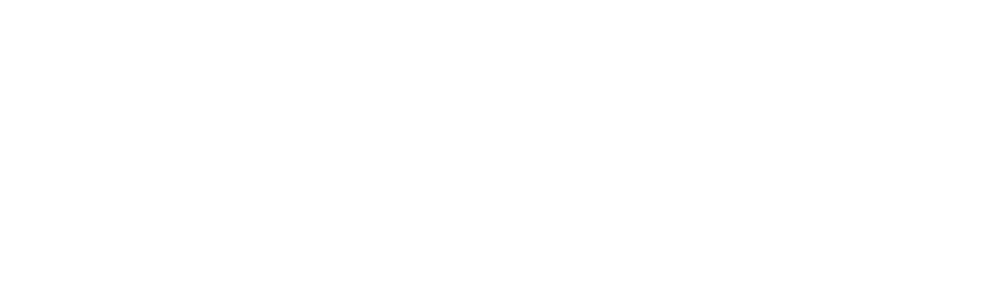
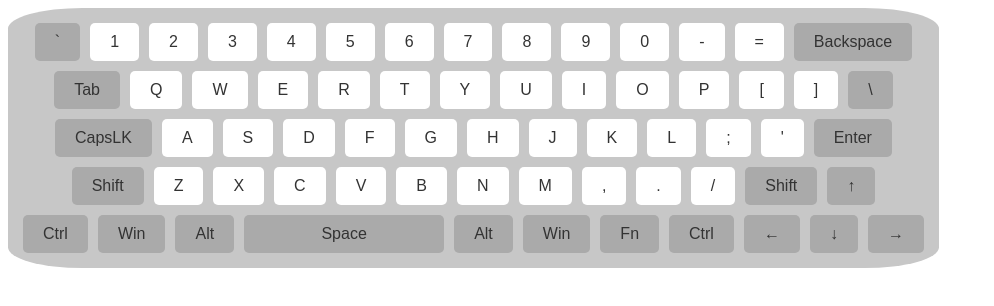
Before and after one commit to 1223Daniil/virtual-keyboard, a website with bundled scripts: page index.html in a window 1280 px wide. Shown: the whole page, without its empty margins (0-994 px from the left). Built offline with nearby package versions, Linux system fonts and the light colour scheme.

Commit message:
feat: Дабавил HTML через JS и начальную функциональность кнопок

```diff
--- a/JS/index.js
+++ b/JS/index.js
@@ -1,3 +1,37 @@
 
-let keyboard = document.createElement('div')
-console.log(keyboard);
+import { RenderHTML } from './render.js';
+RenderHTML();
+
+ let button = document.querySelectorAll('button')
+
+
+ for (let i = 0; i < button.length; i++) {
+
+
+     button[i].setAttribute('keyname', button[i].innerText)
+     button[i].setAttribute('LowerCaseName', button[i].innerText.toLowerCase())
+    }
+
+    window.addEventListener('keydown', function (evt) {
+        for (let i = 0; i < button.length; i++) {
+            if (evt.key ==  button[i].getAttribute('keyname') || evt.key == button[i].getAttribute('LowerCaseName')) {
+                button[i].classList.add('active')
+            }
+
+        }})
+
+        window.addEventListener('keyup', function (evt) {
+            for (let i = 0; i < button.length; i++) {
+                if (evt.key ==  button[i].getAttribute('keyname') || evt.key == button[i].getAttribute('LowerCaseName')) {
+                    button[i].classList.remove('active')
+                }
+
+            }})
+
+
+
+
+// По клику мыши стили
+//  button[i].addEventListener('click', function (evt) {
+//     button[i].className = 'active'
+//      })
--- /dev/null
+++ b/JS/render.js
@@ -0,0 +1,89 @@
+
+
+export function RenderHTML() {
+
+// Создаём элементы
+let body = document.querySelector('body');
+let container = document.createElement('main');
+let keyboard = document.createElement('div');
+let button = document.createElement('button');
+
+let row_One = document.createElement('div');
+let row_Two = document.createElement('div');
+let row_Tree = document.createElement('div');
+let row_Four = document.createElement('div');
+let row_Five = document.createElement('div');
+
+
+
+// Специальные символы
+    let specialKey = ['`', 'Backspace', 'Tab','&bsol;', 'CapsLK',"Enter", 'Shift','Shift', '↑', 'Ctrl', 'Win', 'Alt', 'Space', 'Alt', 'Win', 'Fn', 'Ctrl', '←', '↓', '→']
+
+    // Массив символов для клавишь
+     let row_Keycap_One = ['`','1', '2', '3', '4', '5', '6', '7', '8', '9', '0', '-', '=', 'Backspace'];
+     let row_Keycap_Two = ['Tab', 'Q', 'W', 'E', 'R', 'T', 'Y', 'U', 'I', 'O', 'P', '[', ']', '&bsol;']
+     let row_Keycap_Tree = ['CapsLK','A','S','D','F','G','H','J','K','L',';',"'", "Enter"]
+     let row_Keycap_Four = ['Shift', 'Z', 'X', 'C', 'V', 'B', 'N', 'M', ',', '.', '/', 'Shift', '↑']
+     let row_Keycap_Five = ['Ctrl', 'Win', 'Alt', 'Space', 'Alt', 'Win', 'Fn', 'Ctrl', '←', '↓', '→']
+
+
+
+// Функция появления рядов
+function renderRow(row, keycap) {
+    for (let i = 0; i <= keycap.length - 1; i++) {
+
+
+
+        // Дабовление кнопок
+        let button = document.createElement('button');
+        row.append(button)
+         button.innerHTML = keycap[i]
+
+
+
+
+        //  Стили для specialKey
+         for (let j = 0; j < specialKey.length; j++) {
+
+            if (keycap[i] == specialKey[j]) {
+                button.className = 'special-key'
+             }
+             if (keycap[i] == 'Space') {
+                button.className = 'special-key'
+                button.classList.add('space')
+             }
+           }
+
+    }
+}
+
+
+
+
+
+// Вызываю функцию для каждого массива
+renderRow(row_One, row_Keycap_One)
+renderRow(row_Two, row_Keycap_Two)
+renderRow(row_Tree, row_Keycap_Tree)
+renderRow(row_Four, row_Keycap_Four)
+renderRow(row_Five, row_Keycap_Five)
+
+// Дабавляю стили
+container.className = 'container'
+keyboard.className = 'keyboard'
+row_Keycap_One.className = 'row'
+
+
+
+// Дабавляю HTML
+body.append(container)
+container.append(keyboard)
+keyboard.append(row_One)
+keyboard.append(row_Two)
+keyboard.append(row_Tree)
+keyboard.append(row_Four)
+keyboard.append(row_Five)
+
+
+ return body
+}
--- a/index.html
+++ b/index.html
@@ -5,10 +5,9 @@
     <meta http-equiv="X-UA-Compatible" content="IE=edge">
     <meta name="viewport" content="width=device-width, initial-scale=1.0">
     <link rel="stylesheet" href="style.css">
-    <script src="JS/index.js" defer></script>
+    <script type="module" src="JS/index.js" defer></script>
     <title>Virtual-keyboard</title>
 </head>
 <body>
-
 </body>
 </html>
--- a/style.css
+++ b/style.css
@@ -0,0 +1,57 @@
+.container{
+    max-width: 1300px;
+    margin: 0 auto;
+  }
+.keyboard {
+    display: inline-flex;
+    flex-direction: column;
+    align-items: center;
+    justify-content: center;
+    background-color: #c7c7c7;
+    padding: 10px;
+    border-radius: 8%;
+  }
+
+  .row {
+    display: flex;
+    flex-direction: row;
+    align-items: center;
+    justify-content: center;
+  }
+  button {
+    background-color: #ffffff;
+    border: none;
+    border-radius: 5px;
+    color: #333333;
+    font-size: 16px;
+    padding: 10px 20px;
+    margin: 5px;
+    cursor: pointer;
+  }
+
+
+
+  button:focus {
+    outline: none;
+  }
+  .special-key {
+    background-color: #aaaaaa;
+    border: none;
+    border-radius: 5px;
+    color: #333333;
+    font-size: 16px;
+    padding: 10px 20px;
+    margin: 5px;
+    cursor: pointer;
+  }
+.space{
+    width: 200px;
+}
+.active{
+    background-color: #9ac3ff;
+}
+
+.active_space{
+  background-color: #9ac3ff;
+  width: 200px;
+}
```
